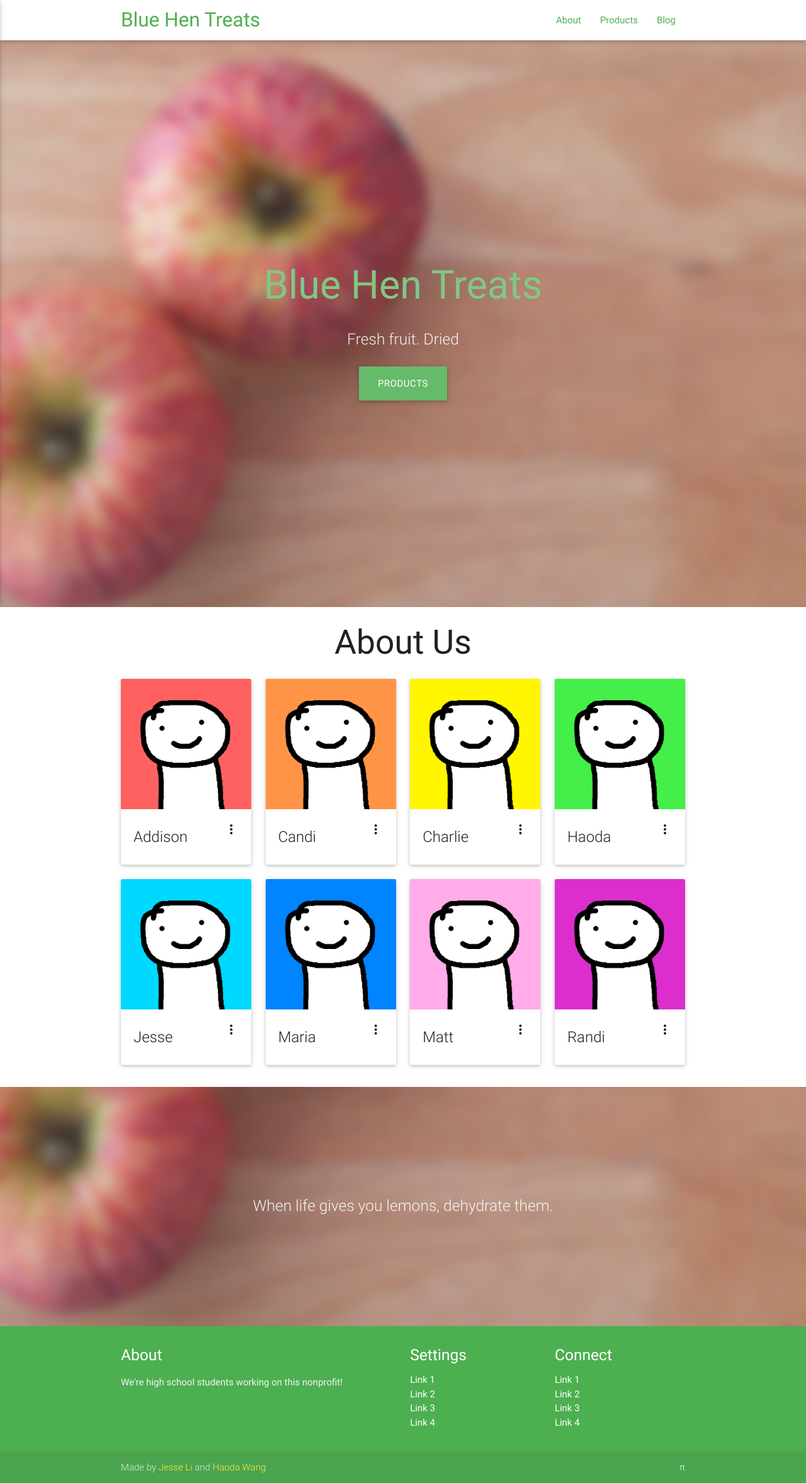
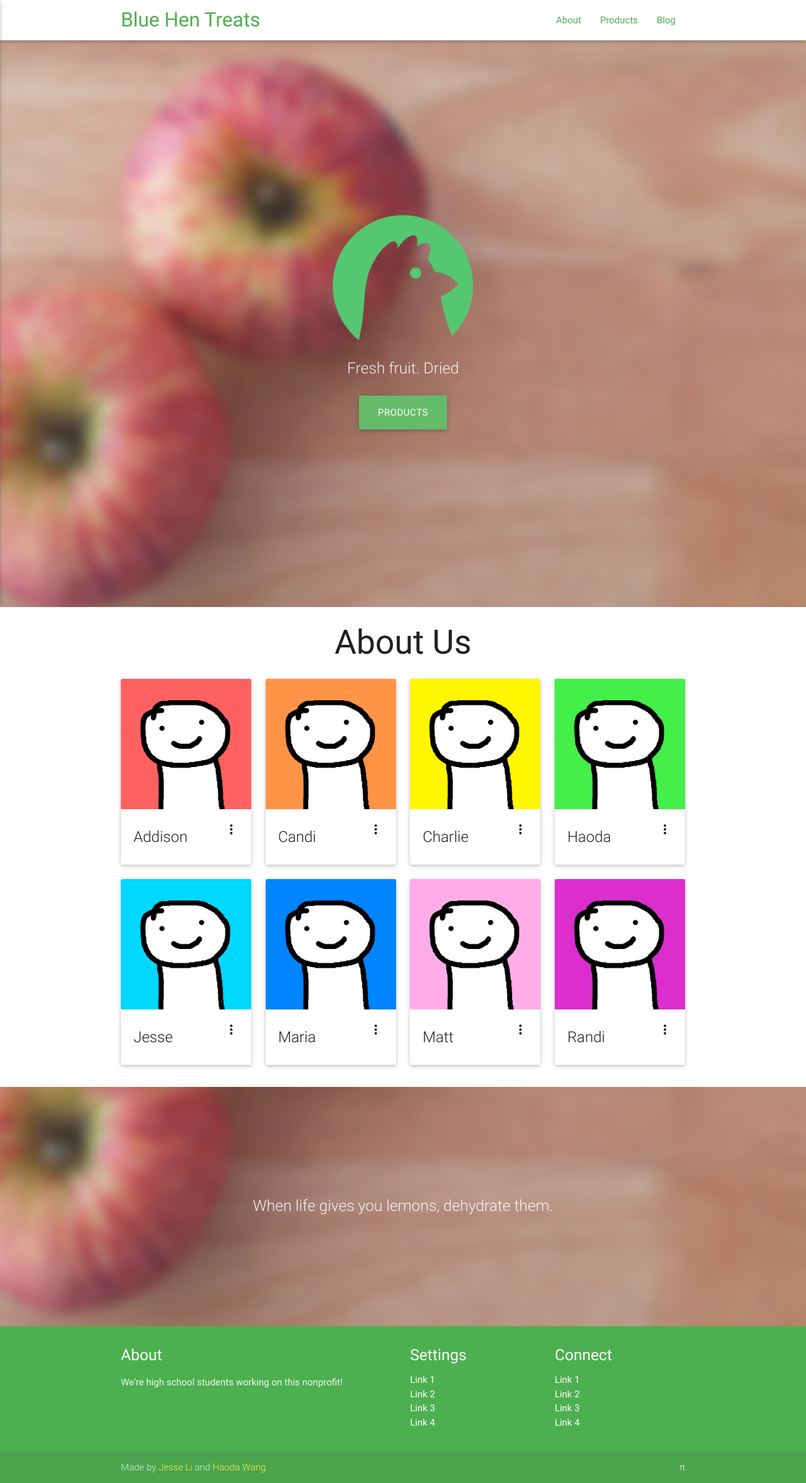
Before and after one commit to veggiedefender/bluehentreats, a Jekyll site: the page built from index.html, in a window 1280 px wide. Shown: the whole page at 63% size. Built offline with Jekyll 4.4.1, drawn with Linux system fonts in a browser that asks for light colours; nearby versions of some CDN libraries.

Commit message:
add logo to page

```diff
--- a/_includes/head.html
+++ b/_includes/head.html
@@ -10,12 +10,12 @@
   <link rel="alternate" type="application/rss+xml" title="{{ site.title }}" href="{{ "/feed.xml" | prepend: site.baseurl | prepend: site.url }}">
 
   <link href="https://fonts.googleapis.com/icon?family=Material+Icons" rel="stylesheet">
-  <link href="http://veggiedefender.github.io/bluehentreats/css/materialize.css" type="text/css" rel="stylesheet" media="screen,projection"/>
-  <link href="http://veggiedefender.github.io/bluehentreats/css/style.css" type="text/css" rel="stylesheet" media="screen,projection"/>
+  <link href="css/materialize.css" type="text/css" rel="stylesheet" media="screen,projection"/>
+  <link href="css/style.css" type="text/css" rel="stylesheet" media="screen,projection"/>
   <script src="https://code.jquery.com/jquery-2.1.1.min.js"></script>
-  <script src="http://veggiedefender.github.io/bluehentreats/js/materialize.js"></script>
+  <script src="js/materialize.js"></script>
   <script src="https://ajax.googleapis.com/ajax/libs/angularjs/1.5.6/angular.min.js"></script>
-  <script src="http://veggiedefender.github.io/bluehentreats/js/init.js"></script>
+  <script src="js/init.js"></script>
   <script>
     (function(i,s,o,g,r,a,m){i['GoogleAnalyticsObject']=r;i[r]=i[r]||function(){
     (i[r].q=i[r].q||[]).push(arguments)},i[r].l=1*new Date();a=s.createElement(o),
--- a/css/style.css
+++ b/css/style.css
@@ -70,3 +70,9 @@ footer.page-footer {
   top: 100%;
   visibility: hidden;
 }*/
+
+.logo {
+  height: 25%;
+  width: 25%;
+  padding-bottom: 2%;
+}
--- a/index.html
+++ b/index.html
@@ -7,12 +7,13 @@ layout: default
     <div class="section no-pad-bot ">
       <div class="container">
         <br><br>
-        <div class="valign">
-          <h1 class="header center green-text text-lighten-2">Blue Hen Treats</h1>
-          <div class="row center">
+        <div class="valign center">
+          <img class="logo" src="img/icons/logo.png">
+          <div class="row">
+
             <h5 class="header col s12 light">Fresh fruit. Dried</h5>
           </div>
-          <div class="row center">
+          <div class="row">
             <a href="/bluehentreats/products" id="download-button" class="btn-large waves-effect waves-light green lighten-1">Products</a>
           </div>
           <br><br>
```
Also changed, not shown: img/icons/logo.png.
